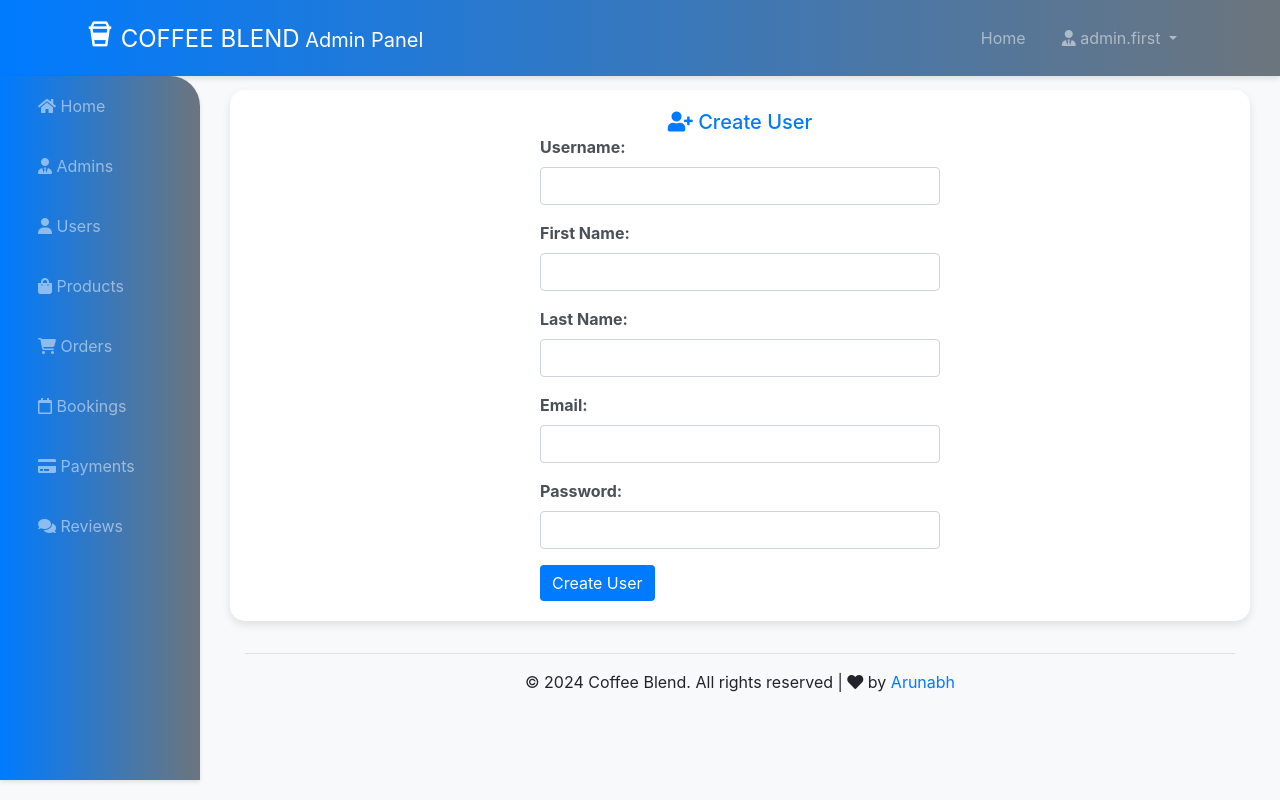
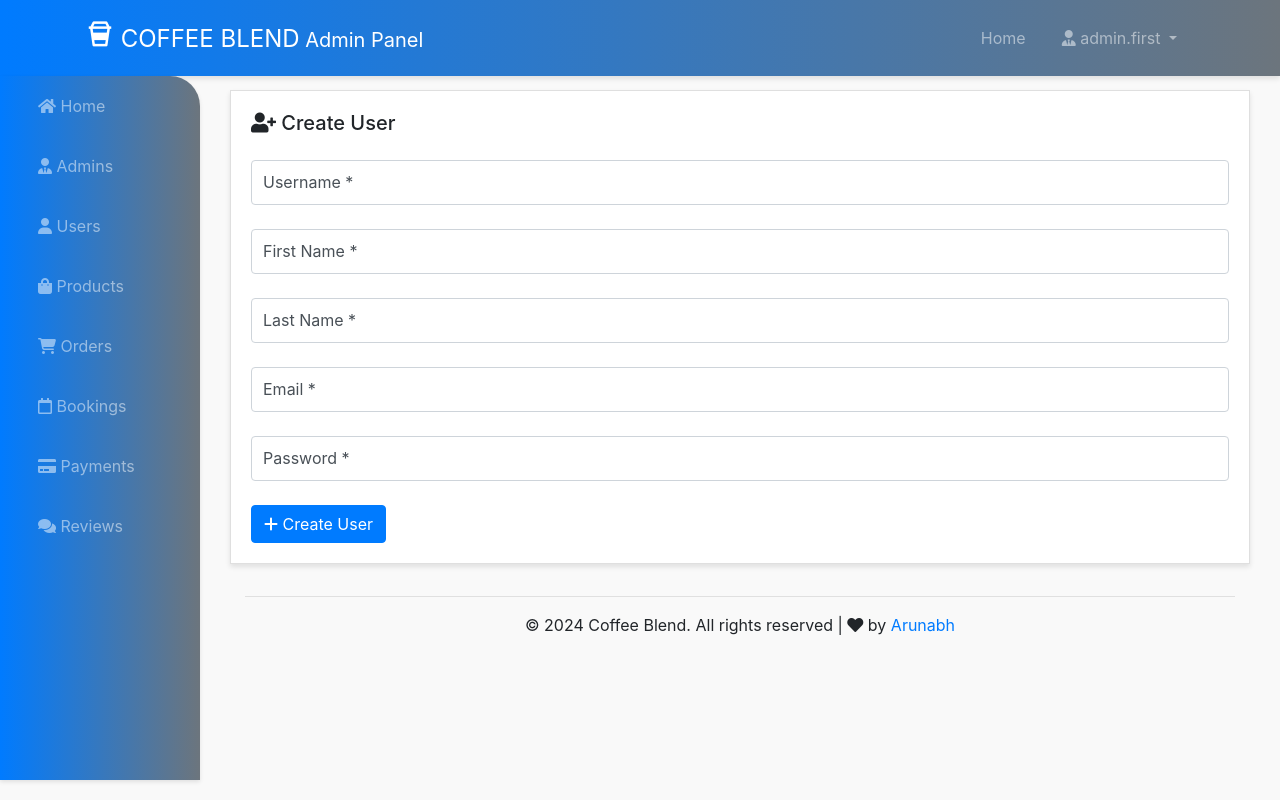
Before and after one commit to Arunabh97/Coffee-Blend, a PHP site: page /coffee-blend/admin-panel/users/create-user.php in a window 1280 px wide. Run offline with PHP 8.4, Linux system fonts and the light colour scheme; a user stored in the database is signed in; some libraries are stand-ins or nearby versions.

Commit message:
Changes in style and added some icons

```diff
--- a/admin-panel/users/create-user.php
+++ b/admin-panel/users/create-user.php
@@ -36,82 +36,73 @@ if ($_SERVER["REQUEST_METHOD"] == "POST") {
 ?>
 
 <style>
-        body {
-        background-color: #f8f9fa;
-    }
+.form-control {
+  line-height: 1;
+  margin: 0;
+  height: 45px;
+  padding: 8px 12px;
+  border: 1px solid #ced4da;
+  border-radius: 4px;
+  transition: border-color .15s ease-in-out,box-shadow .15s ease-in-out;
+}
 
-    .card {
-        border: none;
-        border-radius: 15px;
-        box-shadow: 0 4px 8px rgba(0, 0, 0, 0.1);
-    }
+.form-outline {
+  position: relative;
+}
 
-    .card-title {
-        color: #007bff;
-    }
+.form-label {
+  color: #495057;
+  position: absolute;
+  pointer-events: none;
+  left: 12px;
+  top: 10px;
+  transition: 0.3s;
+}
 
-    label {
-        font-weight: bold;
-        color: #495057;
-    }
-
-    form {
-        max-width: 400px;
-        margin: auto;
-    }
-
-    .btn-primary {
-        background-color: #007bff;
-        border: none;
-    }
-
-    .btn-primary:hover {
-        background-color: #0056b3;
-    }
-
-    .btn-back {
-        background-color: #6c757d;
-        border: none;
-    }
-
-    .btn-back:hover {
-        background-color: #5a6268;
-    }
-    </style>
+.form-control:focus ~ .form-label,
+.form-control:not(:placeholder-shown) ~ .form-label {
+  top: -12px;
+  left: 12px;
+  font-size: 12px;
+  background-color: #fff;
+  padding: 0 5px 0 5px;
+}
+</style>
 
 <!-- Your HTML form for creating a new user -->
 <div class="row">
     <div class="col">
         <div class="card">
             <div class="card-body">
-                <center><h5 class="card-title mb-4 d-inline"><i class="fas fa-user-plus"></i> Create User</h5></center>
+                <h5 class="card-title mb-4 d-inline"><i class="fas fa-user-plus"></i> Create User</h5>
                 <form method="POST" action="create-user.php">
-                    <div class="form-group">
-                        <label for="username">Username:</label>
-                        <input type="text" class="form-control" name="username" required>
+                    <div class="form-outline mb-4 mt-4">
+                        <input type="text" class="form-control" name="username" placeholder=" " required>
+                        <label class="form-label" for="username">Username *</label>
                     </div>
-                    <div class="form-group">
-                        <label for="first_name">First Name:</label>
-                        <input type="text" class="form-control" name="first_name" required>
+                    <div class="form-outline mb-4">
+                        <input type="text" class="form-control" name="first_name" placeholder=" " required>
+                        <label class="form-label" for="first_name">First Name *</label>
                     </div>
-                    <div class="form-group">
-                        <label for="last_name">Last Name:</label>
-                        <input type="text" class="form-control" name="last_name" required>
+                    <div class="form-outline mb-4">
+                        <input type="text" class="form-control" name="last_name" placeholder=" " required>
+                        <label class="form-label" for="last_name">Last Name *</label>
                     </div>
-                    <div class="form-group">
-                        <label for="email">Email:</label>
-                        <input type="email" class="form-control" name="email" required>
+                    <div class="form-outline mb-4">
+                        <input type="email" class="form-control" name="email" placeholder=" " required>
+                        <label class="form-label" for="email">Email *</label>
                     </div>
-                    <div class="form-group">
-                        <label for="password">Password:</label>
-                        <input type="password" class="form-control" name="password" required>
+                    <div class="form-outline mb-4">
+                        <input type="password" class="form-control" name="password" placeholder=" " required>
+                        <label class="form-label" for="password">Password *</label>
                     </div>
 
-                    <button type="submit" class="btn btn-primary">Create User</button>
+                    <button type="submit" class="btn btn-primary"><i class="fa-solid fa-plus"></i> Create User</button>
                 </form>
             </div>
         </div>
     </div>
 </div>
 
+
 <?php require "../layouts/footer.php"; ?>
--- a/admin-panel/users/edit-user.php
+++ b/admin-panel/users/edit-user.php
@@ -116,7 +116,7 @@ if ($_SERVER['REQUEST_METHOD'] === 'POST') {
     <div class="col">
         <div class="card">
             <div class="card-body">
-                <h5 class="card-title mb-5 d-inline">Edit User</h5>
+                <h5 class="card-title mb-5 d-inline"><i class="fa-solid fa-user-pen"></i> Edit User</h5>
                 <form method="POST" action="">
 
                 <div class="form-outline mb-4 mt-4">
```
Also changed, not shown: admin-panel/admins/create-admins.php (+41 -4 lines), admin-panel/admins/edit-admins.php (+45 -6 lines).
